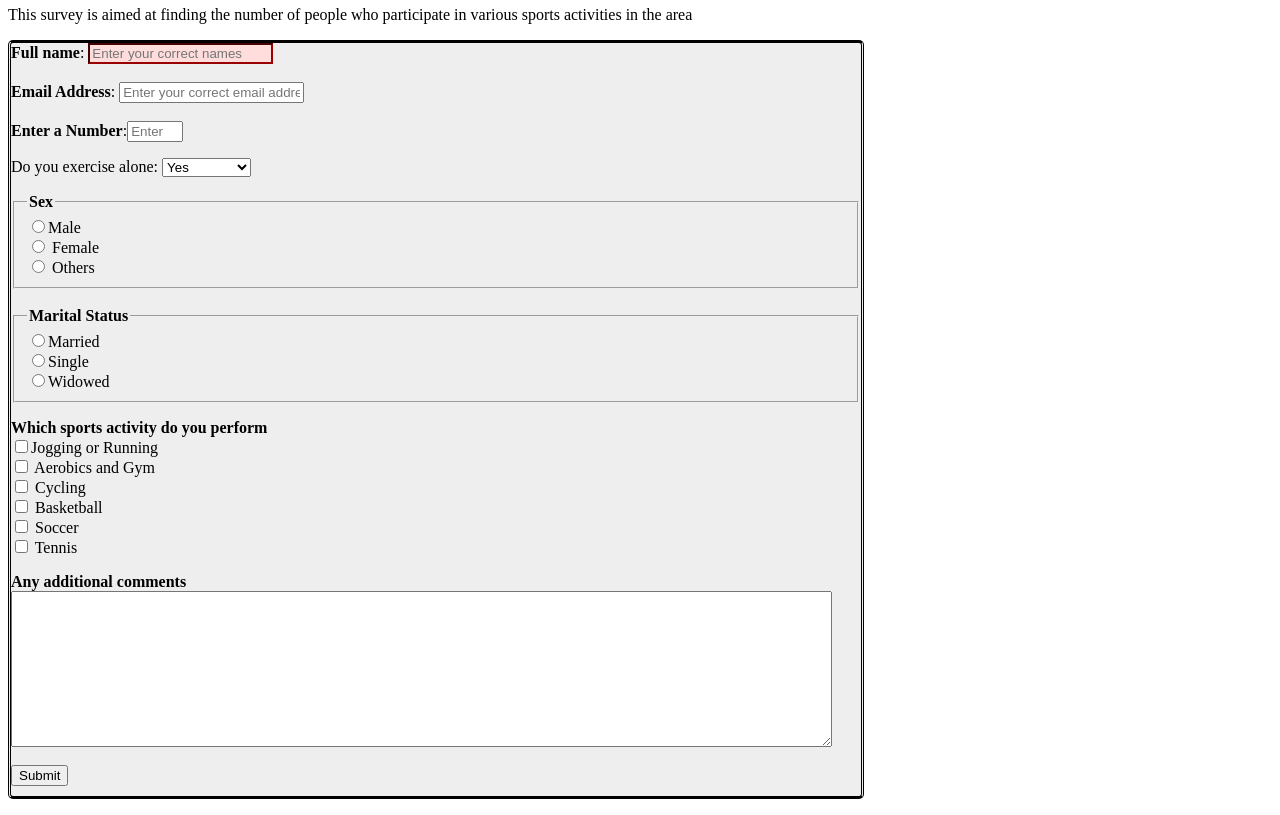
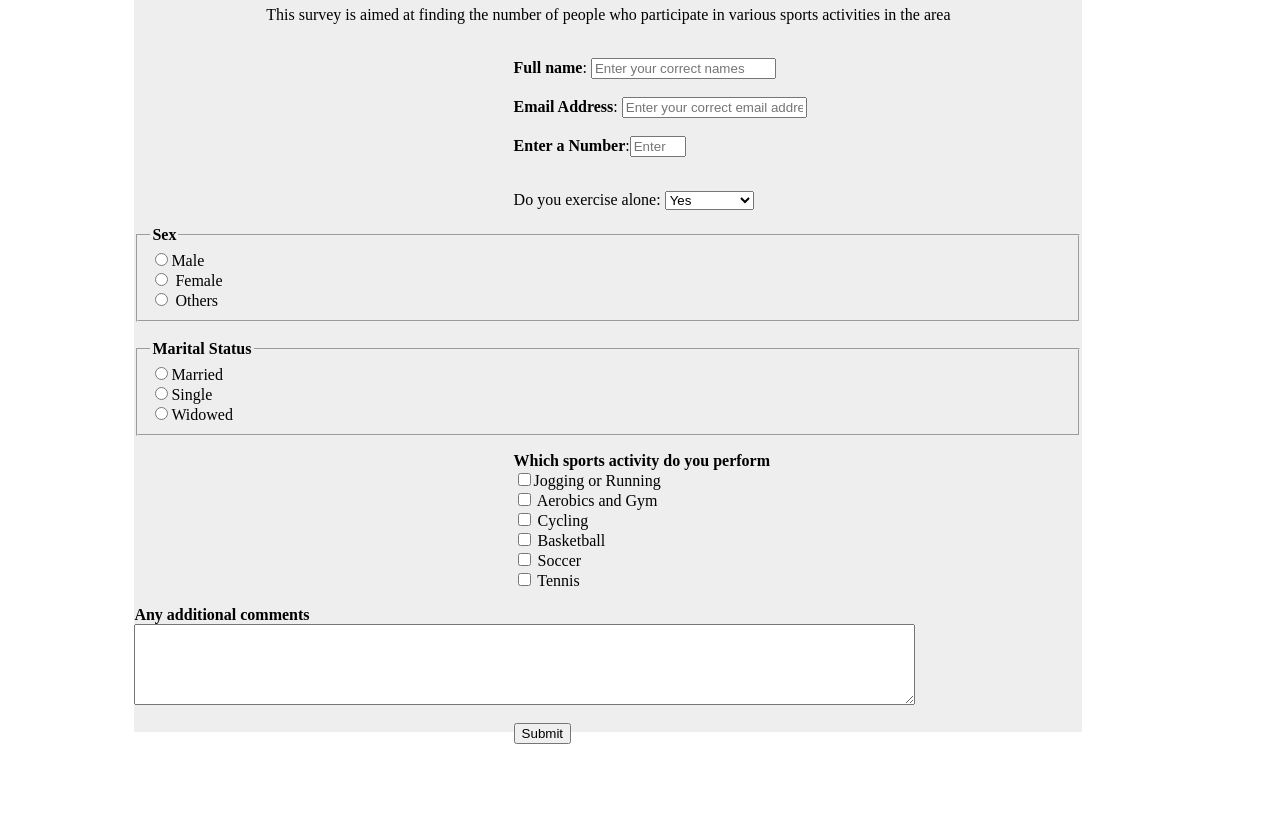
Before and after one commit to SMLukwiya/weekendproject, a plain HTML site: page weekendassgn.io/surveyform.html in a window 1280 px wide. Shown: the part 60-875 px from the top of the page. After the commit the page ends 808 px from the top, so only its background shows below. Drawn offline with Linux system fonts and the light colour scheme.

Commit message:
more css in surveyform

```diff
--- a/survey.css
+++ b/weekendassgn.io/survey.css
@@ -1,11 +1,18 @@
-#survey-form {
+form {
   background-color: #eee;
-  height: 96%;
-  width: 850;
-  border-style: solid double;
-  border-color: black;
-  border-radius: 5px;
+  height: 100%;
+  width: 75%;
 }
+form {
+  margin-left: 10%;
+}
+h1,#desc {
+  text-align: center;
+}
+#intro,#dropdown,#sport,#sub {
+  margin-left: 40%;
+}
+
 #id {
   -webkit-appearance: none;
   width: 100%;
--- a/surveyform.html
+++ b/weekendassgn.io/surveyform.html
@@ -3,36 +3,36 @@
     <link rel="stylesheet" type="text/css" href="survey.css"/>
     <title>Survey Form</title>
   </head>
-  <h1 id="title">Sports Survey Form</h1>
-  <p id="description">This survey is aimed at finding the number of people who participate in various sports activities in the area</p>
   <form id="survey-form">
-    <div>
+    <h1 id="title">Sports Survey Form</h1>
+    <p id="desc">This survey is aimed at finding the number of people who participate in various sports activities in the area</p> <br>
+    <div id="intro">
       <label for="names">
-        <strong>Full name</strong>: <input type="text" id="names" name="Names" placeholder="Enter your correct names"/ required>
+        <strong>Full name</strong>: <input type="text" id="names" name="Names" placeholder="Enter your correct names"/>
       </label>
     </div>
-    <div><br/>
+    <div id="intro"><br/>
       <label id="email">
         <strong>Email Address</strong>: <input type="email" id="email" name="Email" placeholder="Enter your correct email address"/>
         <span class="error" aria-live="polite"></span>
       </label>
       <!--the aria-live attribute makes the custom error message present to everyone-->
     </div>
-    <div><br/>
+    <div id="intro"><br/>
       <label for="number">
         <strong>Enter a Number</strong>:<input type="number" id="number" name="Number" placeholder="Enter only one number" min="1" max="10"/>
         <span class="error" aria-live="polite"></span>
       </label>
-    </div>
-    <p>
+    </div> <br>
+    <p  id="dropdown">
       <span>Do you exercise alone:</span>
-      <select id="dropdown">
+      <select>
         <option value="Yes">Yes</option>
         <option value="No">No</option>
         <option value="Sometimes">Sometimes</option>
       </select>
     </p>
-    <fieldset>
+    <fieldset id="sex">
       <legend><strong>Sex</strong></legend>
       <div>
         <label for="male">
@@ -50,7 +50,7 @@
         </label>
       </div>
     </fieldset> <br>
-    <fieldset>
+    <fieldset id="status">
       <legend><strong>Marital Status</strong></legend>
       <div>
         <label for="married">
@@ -68,7 +68,7 @@
         </label>
       </div>
     </fieldset>
-    <p>
+    <p id="sport">
       <span><strong>Which sports activity do you perform</strong></span> <br>
       <input type="checkbox" name="sport_1" value="Jogging or running">Jogging or Running <br>
       <input type="checkbox" name="sport_2" value="aerobics or gym"> Aerobics and Gym <br>
@@ -77,13 +77,13 @@
       <input type="checkbox" name="sport_5" value="soccer"> Soccer <br>
       <input type="checkbox" name="sport_6" value="tennis"> Tennis
     </p>
-    <div>
+    <div id="bio">
       <span><strong>Any additional comments</strong></span> <br>
       <label for="text">
-        <textarea id="text" name="text_space" rows="10" cols="100"></textarea>
+        <textarea id="text" name="text_space" rows="5" cols="95"></textarea>
       </label>
     </div> <br>
-    <div>
+    <div id="sub">
       <input type="submit" value="Submit">
     </div>
   </form>
```
Also changed, not shown: calculator.html (deleted, +0 -39 lines), weekendassgn.io/calc.css (renamed from calc.css), weekendassgn.io/calculator.html (renamed from Calculator Display.html).
